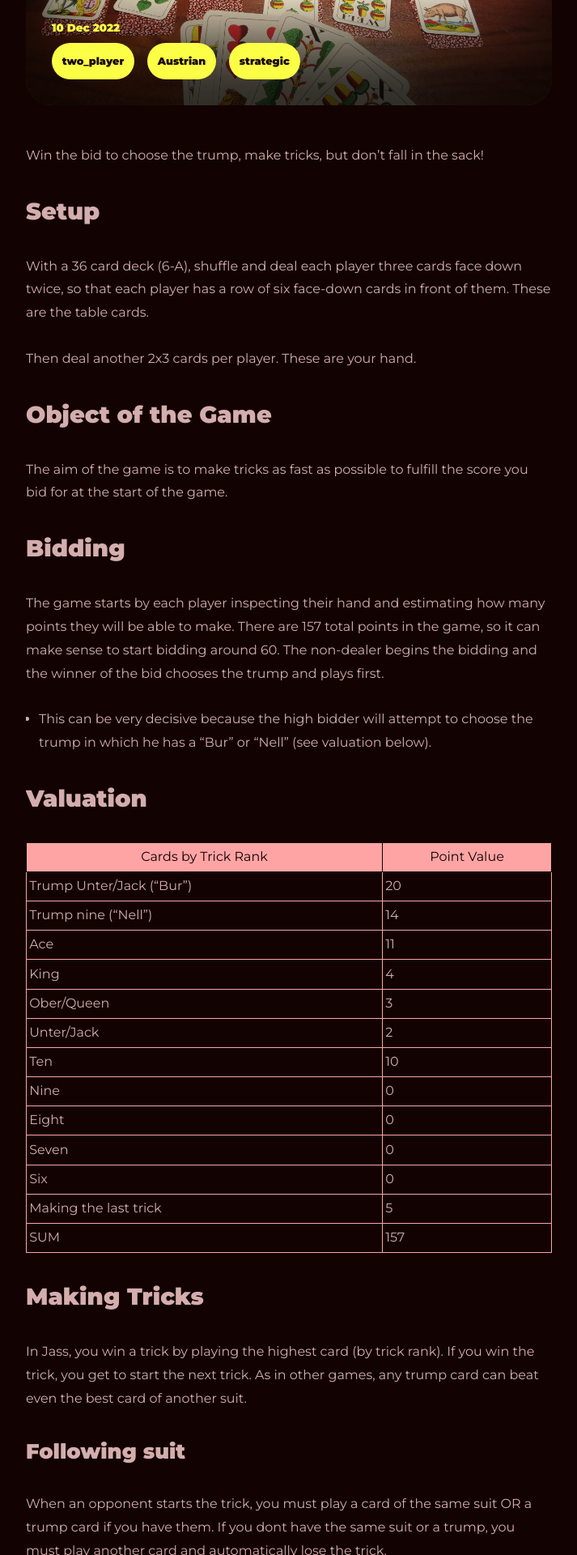
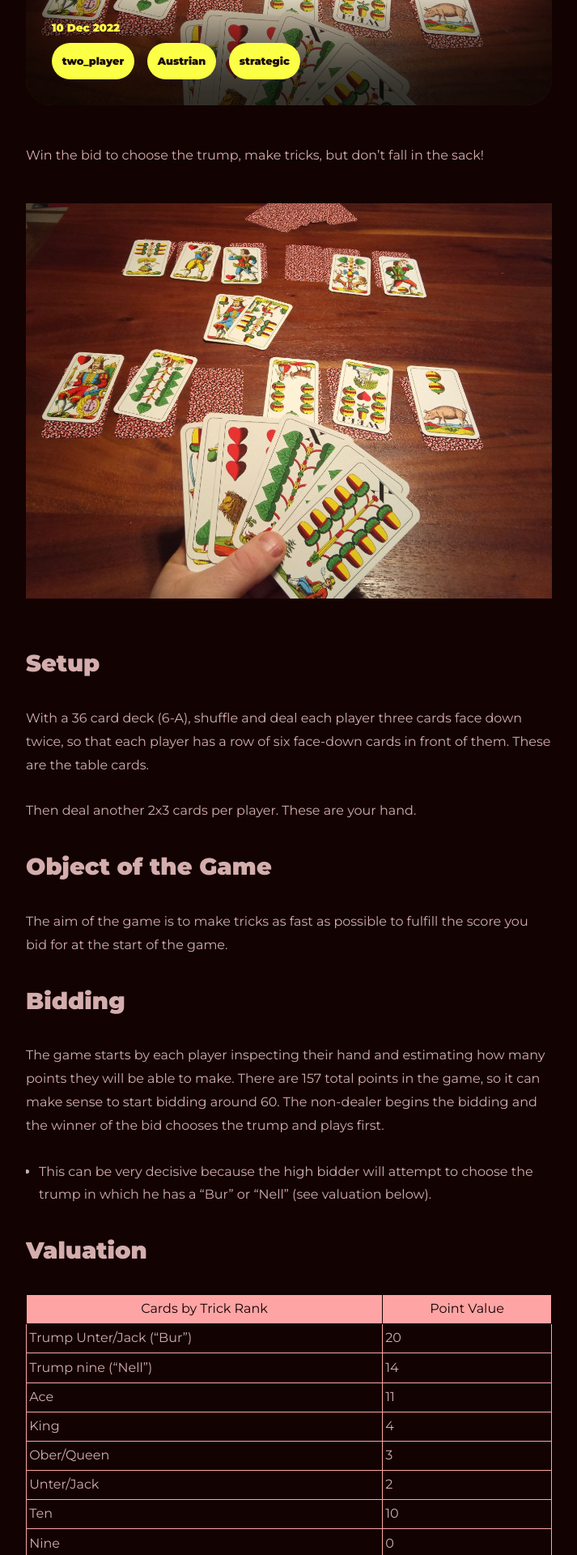
Before and after one commit to BrianInGermany/oldcardgames, a Jekyll site: the page built from all_collections/_posts/2022-12-11-lake_constance_jass.markdown, in a window 1280 px wide. Shown: the part 332-2252 px from the top of the page at 81% size, without its empty margins (283-996 px from the left). Built offline with Jekyll 4.4.1, drawn with Linux system fonts in a browser that asks for light colours.

Commit message:
edit pic

```diff
--- a/all_collections/_posts/2022-12-11-lake_constance_jass.markdown
+++ b/all_collections/_posts/2022-12-11-lake_constance_jass.markdown
@@ -6,8 +6,9 @@ date:   2022-12-10 09:39:00
 categories: ["two_player","Austrian","strategic"]
 thumbnail: "/assets/images/constancejass.jpg"
 ---
+Win the bid to choose the trump, make tricks, but don't fall in the sack!
 
-Win the bid to choose the trump, make tricks, but don't fall in the sack!
+![](../../assets/images/constancejass.jpg)
 
 ## Setup
 With a 36 card deck (6-A), shuffle and deal each player three cards face down twice, so that each player has a row of six face-down cards in front of them. These are the table cards.
```
